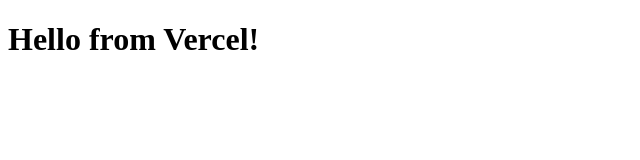
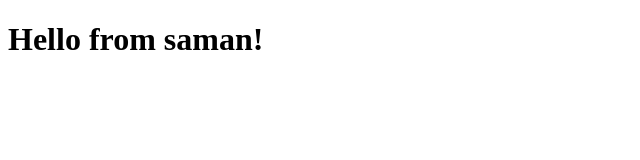
Before and after one commit to samanad/sami, a plain HTML site: page index.html in a window 1280 px wide. Shown: the full height of the page, 0-640 px from the left. Drawn offline with Linux system fonts and the light colour scheme.

Commit message:
Update index.html

```diff
--- a/index.html
+++ b/index.html
@@ -1,9 +1,9 @@
 <!DOCTYPE html>
 <html>
 <head>
-    <title>My Vercel Site</title>
+    <title>My best Site</title>
 </head>
 <body>
-    <h1>Hello from Vercel!</h1>
+    <h1>Hello from saman!</h1>
 </body>
 </html>
```
